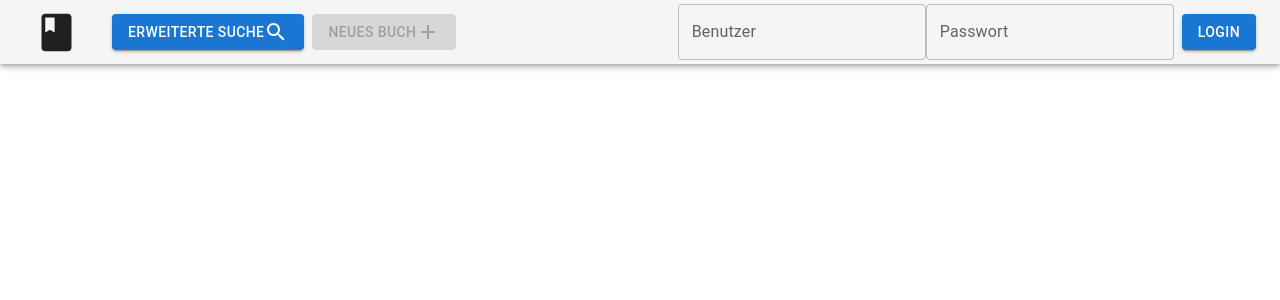
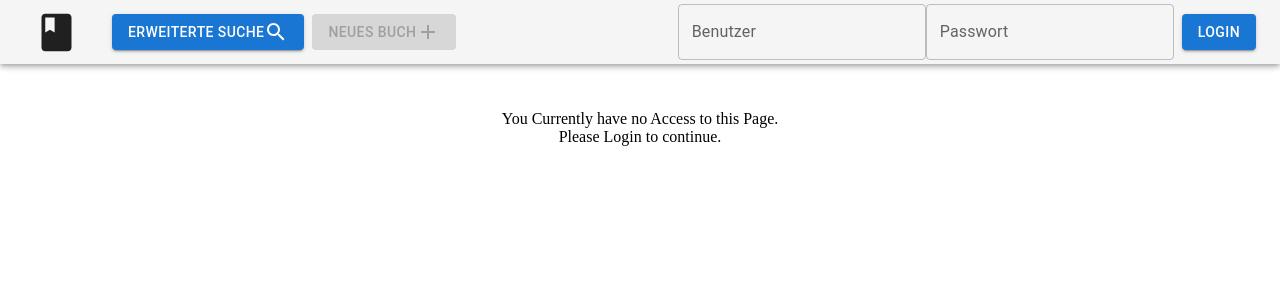
Before and after one commit to nivek023/buchweb, a React (Vite) app: page /add in a window 1280 px wide. Shown: the top 300 px of the page. Built offline with nearby package versions, Linux system fonts and the light colour scheme.

Commit message:
resctriced access to url-paths
Switching to a restricted url-path with improper authorization no longer renders the related component

```diff
--- a/src/App.jsx
+++ b/src/App.jsx
@@ -2,12 +2,15 @@ import './App.css';
 import Navbar from './components/header/Navbar';
 import { BrowserRouter as Router, Route, Routes } from 'react-router-dom';
 import Home from './components/main/Home';
+import Forbidden from './components/main/Forbidden';
 import Add from './components/main/AddNewBook';
 import Search from './components/main/BookSearch';
 import Details from './components/main/BookDetails';
 import BookEdit from './components/main/BookEdit';
+import { useAuth } from './components/provider/useAuth';
 
 function App() {
+  const { writeAccess } = useAuth();
   return (
     <Router>
       <div className="App">
@@ -15,10 +18,13 @@ function App() {
         <div className="content">
           <Routes>
             <Route path="/" element={<Home />} />
-            <Route path="/add" element={<Add />} />
+            <Route path="/add" element={writeAccess ? <Add /> : <Forbidden />} />
             <Route path="/search" element={<Search />} />
             <Route path="/details/:id" element={<Details />} />
-            <Route path="/edit/:id" element={<BookEdit />} />
+            <Route
+              path="/edit/:id"
+              element={writeAccess ? <BookEdit /> : <Forbidden />}
+            />
           </Routes>
         </div>
       </div>
--- /dev/null
+++ b/src/components/main/Forbidden.jsx
@@ -0,0 +1,7 @@
+const Forbidden = () => {
+    return <div><p>You Currently have no Access to this Page.<br></br>
+                    Please Login to continue.
+        </p></div>;
+  };
+
+  export default Forbidden;
```
